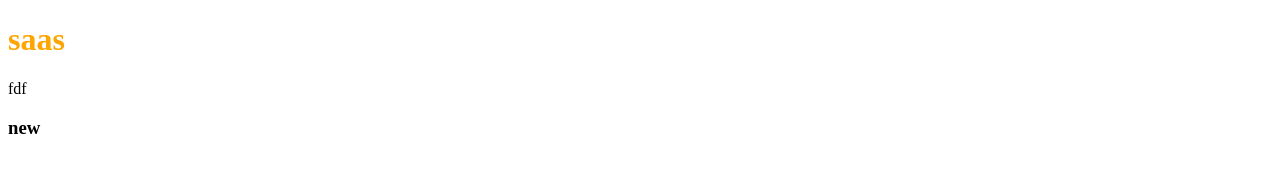
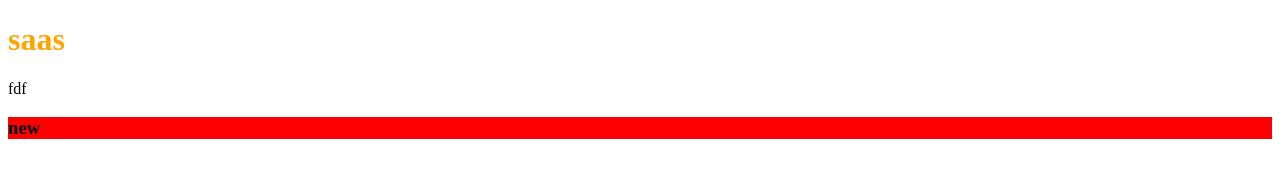
Before and after one commit to Popzgai/sas, a plain HTML site: page index.html in a window 1280 px wide. Drawn offline with Linux system fonts and the light colour scheme.

Commit message:
Update style.css

```diff
--- a/style.css
+++ b/style.css
@@ -1,2 +1,2 @@
 h1{color: orange;}
-h3{background-color:braun;}
+h3{background-color:red;}
```
